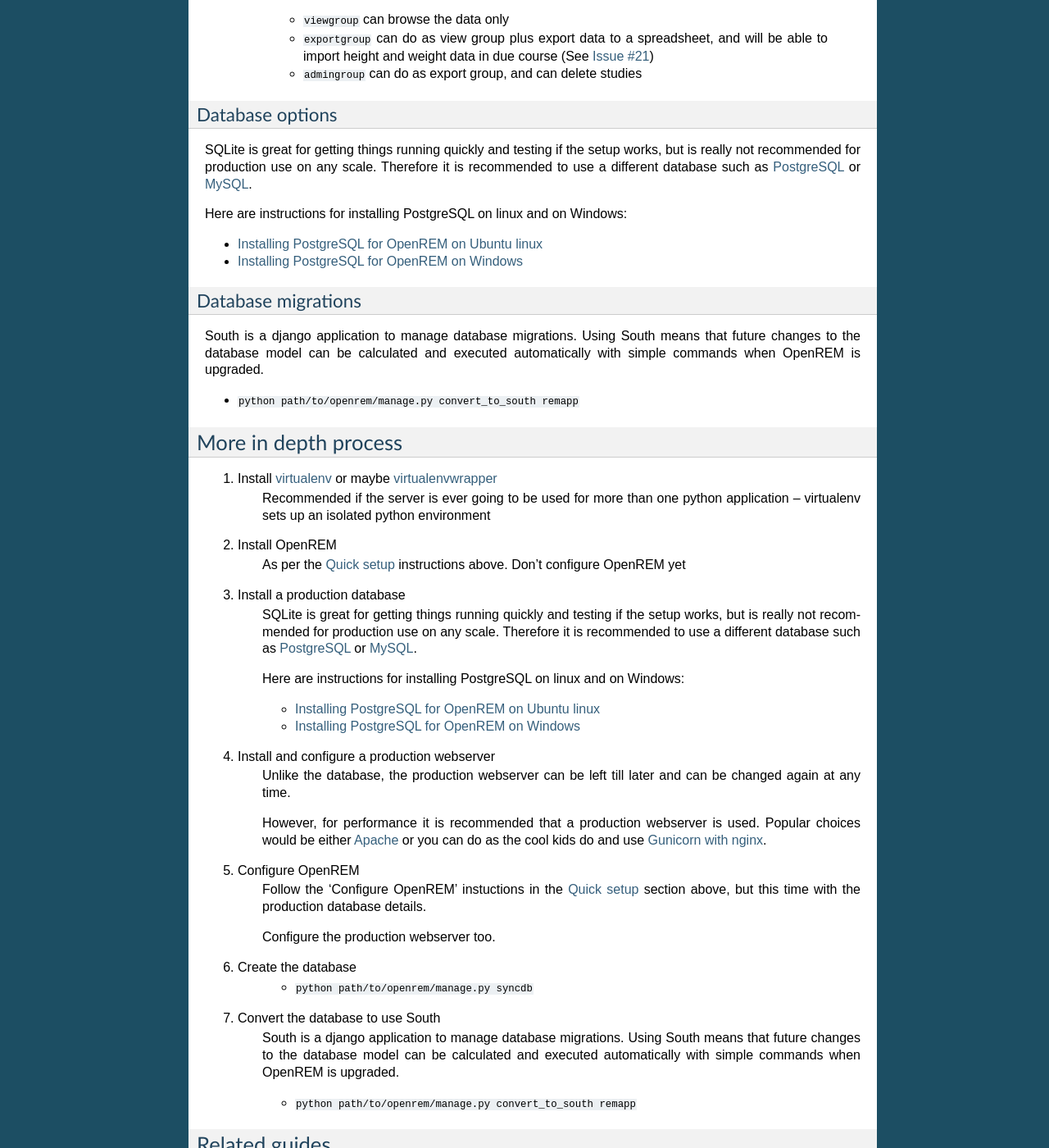
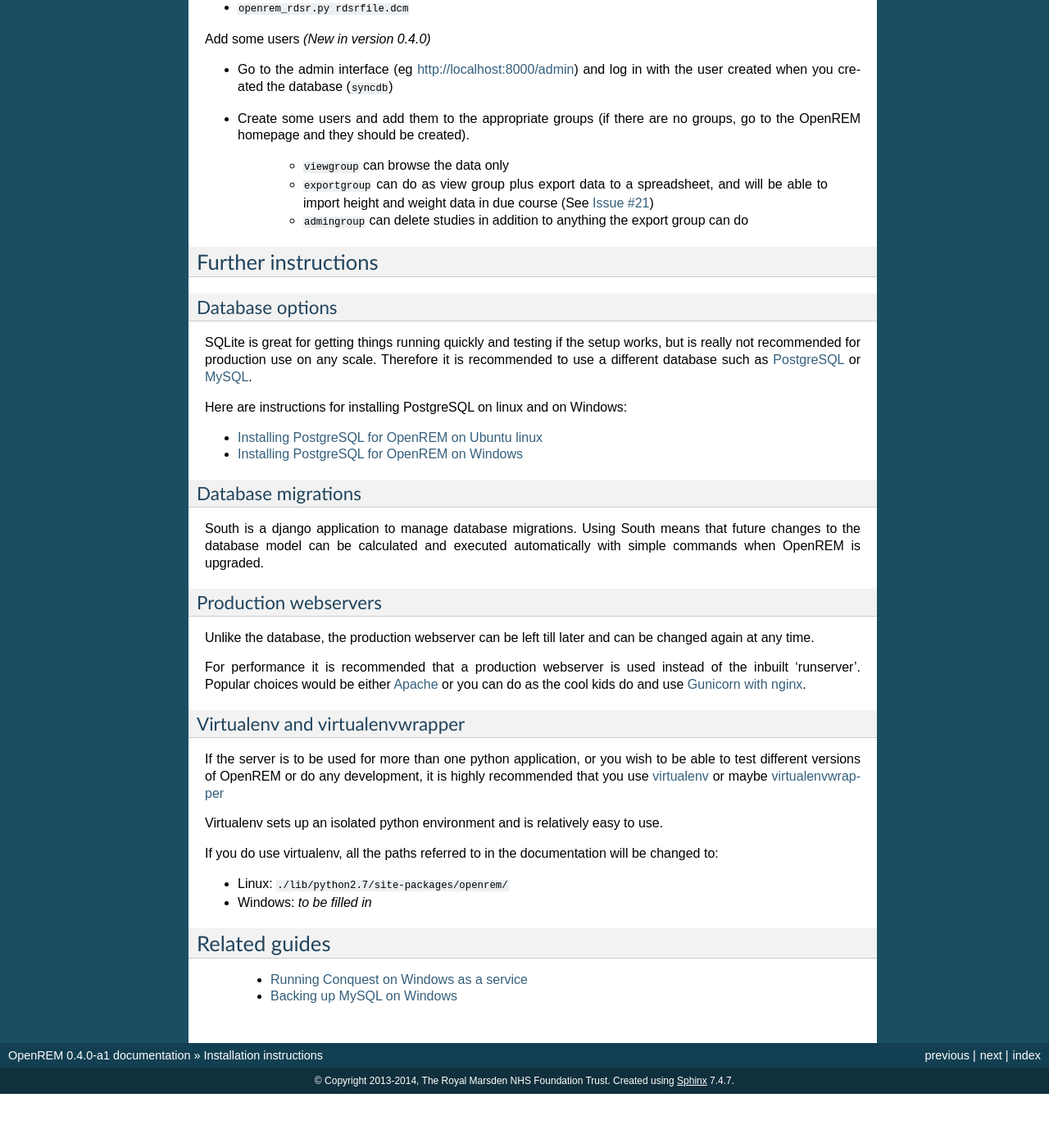
Before and after one commit to ckswilliams/modOpenREM, a Sphinx documentation site: the page built from docs/install.rst, in a window 1280 px wide and 1400 px high, scrolled down 1734 px. Shown: the whole window at 82% size. Built offline with Sphinx 7.4.7, drawn with Linux system fonts in a browser that asks for light colours; after the commit the page ends 3068 px from its top, so only the background shows below that; some of the changed text lies outside the part shown.

Commit message:
Continued overhaul of install instructions. Currently missing virtualenv path for a Windows install.

```diff
--- a/docs/install.rst
+++ b/docs/install.rst
@@ -2,7 +2,7 @@
 *************************
 
 
-Quick setup
+Basic guide
 ===========
 ..  Note::
     Non-operating system specific path names are represented using the linux convention of a ``/`` separator.
@@ -17,6 +17,10 @@
 * Windows - https://www.python.org/download/releases
 
 Install `setuptools and pip <http://www.pip-installer.org/en/latest/installing.html>`_
+
+..  Note::
+
+    Before continuing, `consider virtualenv`_
 
 Install OpenREM
 ---------------
@@ -56,20 +60,31 @@
 
 * Linux: ``python /usr/lib/python2.7/dist-packages/openrem/manage.py syncdb``
 * Windows: ``python C:\Python27\Lib\site-packages\openrem\manage.py syncdb``
-* For production installs, convert to South `(What is south?)`_
-    * Linux: ``python /usr/lib/python2.7/dist-packages/openrem/manage.py convert_to_south remapp``
-    * Windows: ``python C:\Python27\Lib\site-packages\openrem\manage.py convert_to_south remapp``
+
+Help! I get a ``value too long for type character varying(50)`` error!
+    This error with part of the Django auth_permissions system that we are not using, and can safely be ignored.
+    This is being tracked as `Issue 62 <https://bitbucket.org/edmcdonagh/openrem/issue/62>`_
+
+For production installs, convert to South `(What is south?)`_
+
+* Linux: ``python /usr/lib/python2.7/dist-packages/openrem/manage.py convert_to_south remapp``
+* Windows: ``python C:\Python27\Lib\site-packages\openrem\manage.py convert_to_south remapp``
+
+
 
 Start test web server
 ---------------------
 
 * Linux: ``python /usr/lib/python2.7/dist-packages/openrem/manage.py runserver``
 * Windows: ``python C:\Python27\Lib\site-packages\openrem\manage.py runserver``
-* If you are using a headless server and need to be able to see the
-  web interface from another machine, use
-  ``python /usr/lib/python2.7/dist-packages/openrem/manage.py runserver x.x.x.x:8000`` (or Windows equivalent) replacing the
-  'x' with the IP address of the server and '8000' with the port you wish to use.
-* Open the web addesss given, appending ``/openrem`` (http://localhost:8000/openrem)
+
+If you are using a headless server and need to be able to see the
+web interface from another machine, use
+``python /usr/lib/python2.7/dist-packages/openrem/manage.py runserver x.x.x.x:8000``
+(or Windows equivalent) replacing the ``x`` with the IP address of the server
+and ``8000`` with the port you wish to use.
+
+Open the web addesss given, appending ``/openrem`` (http://localhost:8000/openrem)
 
 Start using it!
 ---------------
@@ -85,7 +100,10 @@
 
     + ``viewgroup`` can browse the data only
     + ``exportgroup`` can do as view group plus export data to a spreadsheet, and will be able to import height and weight data in due course (See `Issue #21 <https://bitbucket.org/edmcdonagh/openrem/issue/21/>`_)
-    + ``admingroup`` can do as export group, and can delete studies
+    + ``admingroup`` can delete studies in addition to anything the export group can do
+
+Further instructions
+====================
 
 Database options
 ----------------
@@ -110,58 +128,32 @@
 South means that future changes to the database model can be calculated
 and executed automatically with simple commands when OpenREM is upgraded.
 
-+ ``python path/to/openrem/manage.py convert_to_south remapp``
+Production webservers
+---------------------
+
+Unlike the database, the production webserver can be left till later and
+can be changed again at any time.
+
+For performance it is recommended that a production webserver is used instead of the inbuilt 'runserver'.
+Popular choices would be either `Apache <http://httpd.apache.org>`_ or you can do as the cool kids
+do and use `Gunicorn with nginx <http://www.robgolding.com/blog/2011/11/12/django-in-production-part-1---the-stack/>`_.
 
 
-More in depth process
-=====================
+Virtualenv and virtualenvwrapper
+--------------------------------
 
-#. Install `virtualenv`_ or maybe `virtualenvwrapper`_
-    Recommended if the server is ever going to be used for more than one
-    python application -- virtualenv sets up an isolated python environment
+If the server is to be used for more than one python application, or you
+wish to be able to test different versions of OpenREM or do any development,
+it is highly recommended that you use `virtualenv`_ or maybe `virtualenvwrapper`_
 
-#. Install OpenREM
-    As per the `Quick setup`_ instructions above. Don't configure OpenREM yet
+Virtualenv sets up an isolated python environment and is relatively easy to use.
 
-#. Install a production database
-    SQLite is great for getting things running quickly and testing if the setup works,
-    but is really not recommended for production use on any scale. Therefore it is
-    recommended to use a different database such as `PostgreSQL <http://www.postgresql.org>`_ or
-    `MySQL <http://www.mysql.com>`_.
+If you do use virtualenv, all the paths referred to in the documentation will
+be changed to:
 
-    Here are instructions for installing PostgreSQL on linux and on Windows:
+* Linux: ``./lib/python2.7/site-packages/openrem/``
+* Windows: *to be filled in*
 
-    ..  toctree::
-        :maxdepth: 1
-
-        postgresql
-        postgresql_windows
-
-
-#. Install and configure a production webserver
-    Unlike the database, the production webserver can be left till later and
-    can be changed again at any time.
-
-    However, for performance it is recommended that a production webserver is
-    used. Popular choices would be either `Apache <http://httpd.apache.org>`_ or you can do as the cool kids
-    do and use `Gunicorn with nginx <http://www.robgolding.com/blog/2011/11/12/django-in-production-part-1---the-stack/>`_.
-
-#. Configure OpenREM
-    Follow the 'Configure OpenREM' instuctions in the `Quick setup`_ section above, but this time with
-    the production database details.
-
-    Configure the production webserver too.
-
-#. Create the database
-    + ``python path/to/openrem/manage.py syncdb``
-
-    .. _convert-to-south:
-#. Convert the database to use South
-    South is a django application to manage database migrations. Using
-    South means that future changes to the database model can be calculated
-    and executed automatically with simple commands when OpenREM is upgraded.
-
-    + ``python path/to/openrem/manage.py convert_to_south remapp``
 
 Related guides
 ==============
@@ -176,3 +168,4 @@
 .. _virtualenv: https://pypi.python.org/pypi/virtualenv
 .. _virtualenvwrapper: http://virtualenvwrapper.readthedocs.org/en/latest/
 .. _(What is south?): `Database migrations`_
+.. _consider virtualenv: `Virtualenv and virtualenvwrapper`_
```
